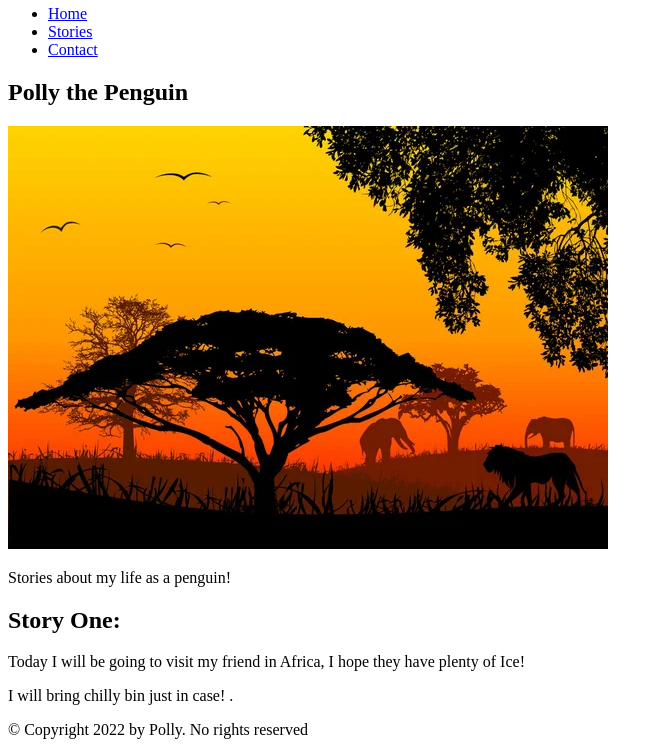
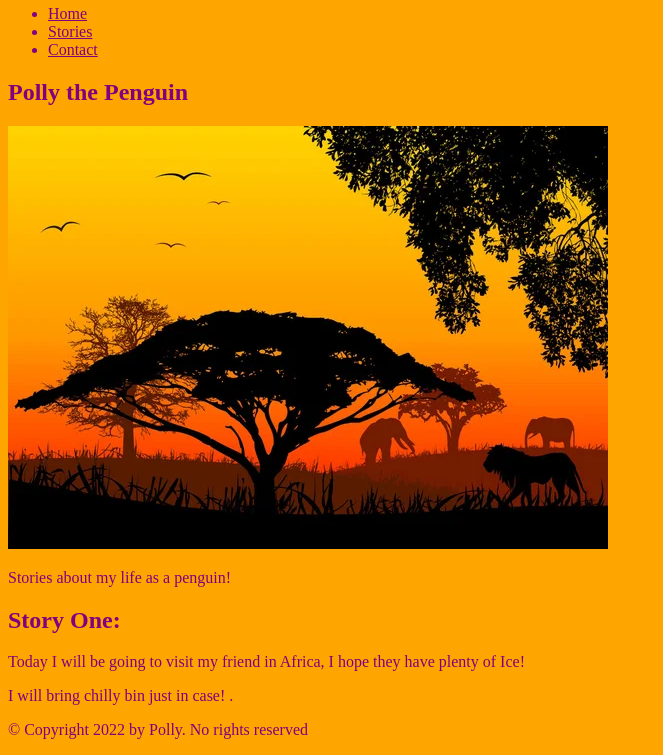
Before and after one commit to Munklepuff/Lab02, a website: page stories.html in a window 1280 px wide. Shown: the part 122-877 px from the top of the page, without its empty margins (0-663 px from the left). Drawn offline with Linux system fonts and the light colour scheme.

Commit message:
added CSS to files

```diff
--- a/stories.html
+++ b/stories.html
@@ -3,6 +3,9 @@
         <head>
             <meta charset="UTF-8" />
             <title> Polly's Travel Blog </title>
+            <head>
+                <link href="style.css" rel="stylesheet">
+            </head>
 
         </head>
 
```
Also changed, not shown: contact.html (+3 -1 lines), index.html (+3 -1 lines).
